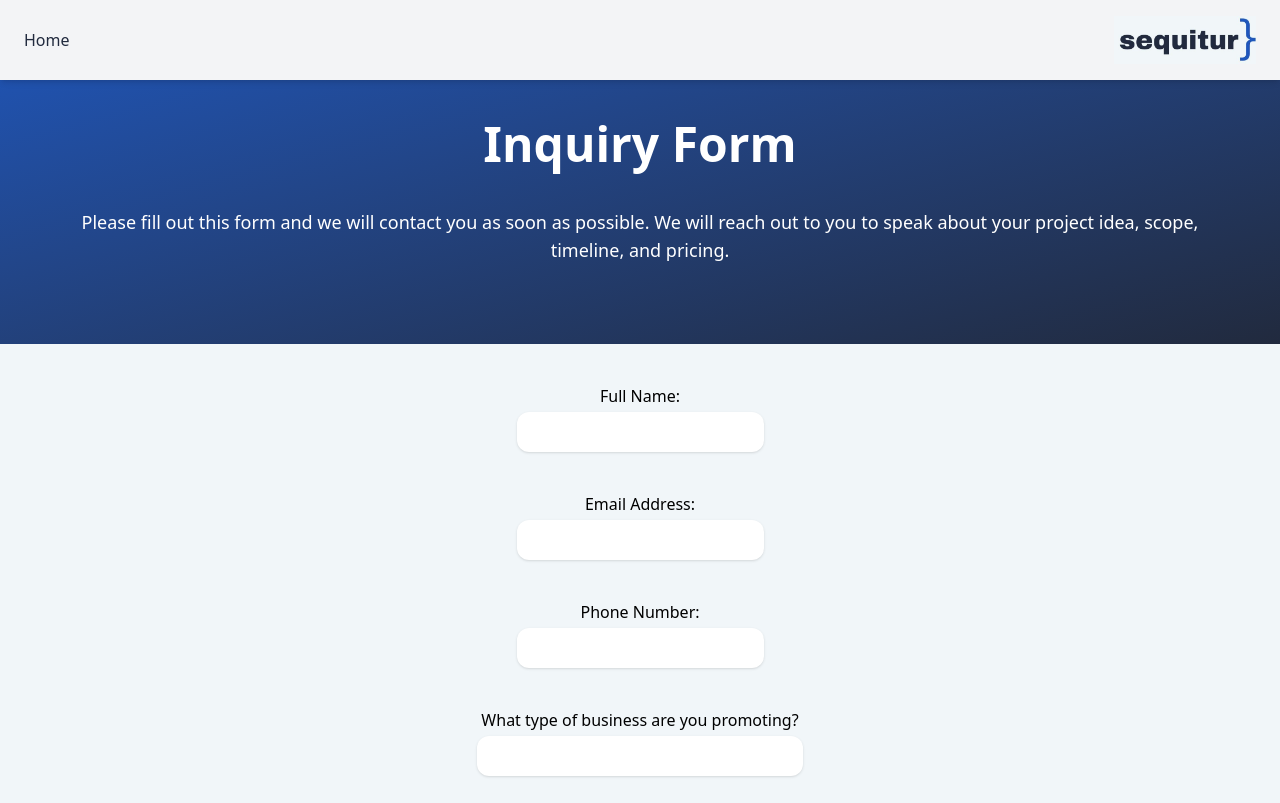
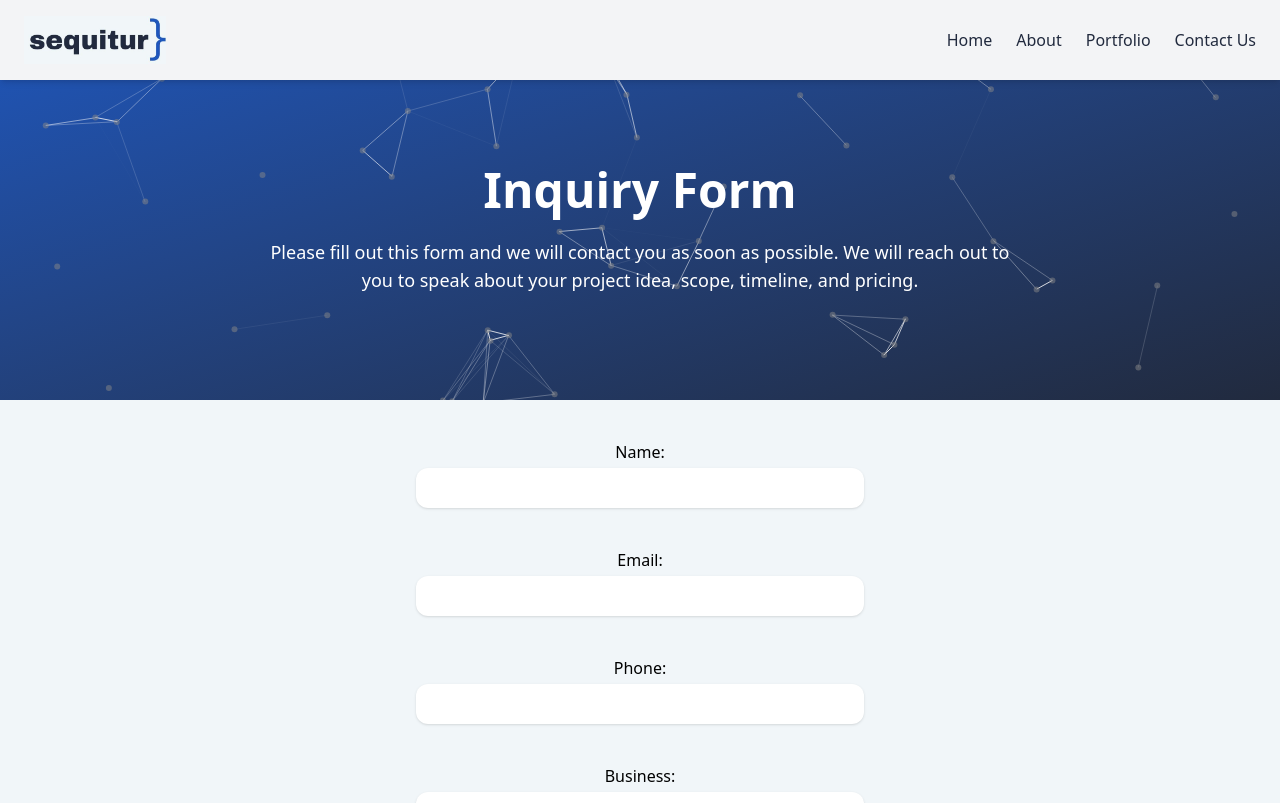
Before and after one commit to macj2005/Sequitur, a React (Vite) app: page /contact in a window 1280 px wide. Shown: the top 803 px of the page. Built offline with nearby package versions, Linux system fonts and the light colour scheme.

Commit message:
fixed nav

```diff
--- a/src/Contact.jsx
+++ b/src/Contact.jsx
@@ -1,4 +1,4 @@
-import { useState } from "react";
+import { useState, useEffect } from "react";
 import { Link, useNavigate } from "react-router-dom";
 
 export default function Contact() {
@@ -10,24 +10,19 @@ export default function Contact() {
         description: "",
     });
 
+    const [loading, setLoading] = useState(false);
+    const [showSuccess, setShowSuccess] = useState(false);
+    const navigate = useNavigate();
+
     const handleChange = (e) => {
         setForm({ ...form, [e.target.name]: e.target.value });
     };
 
-    const [loading, setLoading] = useState(false);
-    const [showSuccess, setShowSuccess] = useState(false);
-    const navigate = useNavigate();
-
     const handleSubmit = async (e) => {
         e.preventDefault();
         setLoading(true);
-
         const formData = new FormData();
-        formData.append("name", form.name);
-        formData.append("email", form.email);
-        formData.append("phone", form.phone);
-        formData.append("business", form.business);
-        formData.append("description", form.description);
+        Object.entries(form).forEach(([key, value]) => formData.append(key, value));
 
         try {
             const response = await fetch("https://script.google.com/macros/s/AKfycbyE0XWkWWV01XqCM1SOif6aIyuBWsOeyIJe7GbzUu8UaHc3PMyBPTp_JkcQGnFI7fpl/exec", {
@@ -36,18 +31,9 @@ export default function Contact() {
             });
 
             if (response.ok) {
-                setForm({
-                    name: "",
-                    email: "",
-                    phone: "",
-                    business: "",
-                    description: "",
-                });
+                setForm({ name: "", email: "", phone: "", business: "", description: "" });
                 setShowSuccess(true);
-
-                setTimeout(() => {
-                    navigate("/");
-                }, 2000);
+                setTimeout(() => navigate("/"), 2500);
             } else {
                 alert("Submission failed. Please try again.");
             }
@@ -57,78 +43,97 @@ export default function Contact() {
         } finally {
             setLoading(false);
         }
-
     };
 
+    // Load particles.js
+    useEffect(() => {
+        const loadParticles = () => {
+            if (window.particlesJS) {
+                window.particlesJS("particles-js", {
+                    particles: {
+                        number: { value: 80, density: { enable: true, value_area: 800 } },
+                        color: { value: "#888888" },
+                        shape: { type: "circle" },
+                        opacity: { value: 0.5 },
+                        size: { value: 3 },
+                        move: { enable: true, speed: 2 }
+                    },
+                    interactivity: {
+                        events: { onhover: { enable: true, mode: "repulse" } },
+                        modes: { repulse: { distance: 100 } }
+                    },
+                    retina_detect: true
+                });
+            } else {
+                setTimeout(loadParticles, 100);
+            }
+        };
+
+        const script = document.createElement("script");
+        script.src = "https://cdn.jsdelivr.net/npm/particles.js@2.0.0/particles.min.js";
+        script.onload = loadParticles;
+        document.body.appendChild(script);
+    }, []);
+
     return (
-        <>
+        <div className="bg-[#f1f6f9] max-w-screen-xl mx-auto relative z-10">
+            {/* Navigation */}
+            <nav className="w-full flex flex-col md:flex-row md:justify-between md:items-center px-6 py-4 bg-gray-100 shadow-md fixed top-0 left-0 z-50">
+                <div className="flex justify-center md:justify-start mb-4 md:mb-0">
+                    <img src="/images/logo-short.JPG" alt="Sequitur Logo" className="h-12 max-w-[300px] w-auto overflow-hidden" />
+                </div>
+                <div className="flex flex-wrap justify-center md:justify-end space-x-6">
+                    <Link to="/#home">
+                        <button className="text-[#212a3e] hover:text-blue-600 font-medium">
+                            Home
+                        </button>
+                    </Link>
+                    <Link to="/#about">
+                        <button className="text-[#212a3e] hover:text-blue-600 font-medium">
+                            About
+                        </button>
+                    </Link>
+                    <Link to="/#portfolio">
+                        <button className="text-[#212a3e] hover:text-blue-600 font-medium">
+                            Portfolio
+                        </button>
+                    </Link>
+                    <Link to="/#contact">
+                        <button className="text-[#212a3e] hover:text-blue-600 font-medium">
+                            Contact Us
+                        </button>
+                    </Link>
+                </div>
 
-        {/* Animated BG */}
-        <div className="fixed top-0 left-0 h-full w-full bg-[url('/images/background.jpg')] bg-repeat scroll-bg-x z-0"></div>
-
-        <div className="bg-[#f1f6f9] max-w-screen-xl mx-auto relative z-10">
-            {/* Hotbar */}
-            <nav className="w-full flex justify-between items-center px-6 py-4 bg-gray-100 shadow-md fixed top-0 left-0 z-50">
-                <Link to="/">
-                    <button className="text-[#212a3e] hover:text-blue-600 font-medium cursor-pointer">Home</button>
-                </Link>
-                <div className="text-blue-600">
-                    <img src="/images/logo-short.JPG" alt="Sequitur Logo" className="h-12 w-auto" />
-                </div>
             </nav>
 
-            { /* Header */}
-            <div className="justify-center py-20 text-white bg-gradient-to-br from-[#1e57be] to-[#212A3E]">
-                <h2 className="text-5xl py-10 font-bold">Inquiry Form</h2>
-                <p className="text-lg px-20 sm:px-15">Please fill out this form and we will contact you as soon as possible. We will reach out to you to speak about your project idea, scope, timeline, and pricing.</p>
+            {/* Hero Header with Particles */}
+            <div className="relative h-[400px] pt-15 w-full overflow-hidden">
+                <div id="particles-js" className="absolute inset-0 z-0 bg-gradient-to-br from-[#1e57be] to-[#212A3E]"></div>
+                <div className="relative z-10 flex flex-col items-center justify-center text-white h-full text-center px-4">
+                    <h2 className="text-5xl font-bold mb-6">Inquiry Form</h2>
+                    <p className="text-lg max-w-3xl">
+                        Please fill out this form and we will contact you as soon as possible.
+                        We will reach out to you to speak about your project idea, scope, timeline, and pricing.
+                    </p>
+                </div>
             </div>
 
             {/* Form */}
-            <form onSubmit={handleSubmit} className="space-y-10 pt-10 justify-items-center">
-                <div className="px-4 sm:px-10">
-                    <label className="block mb-1 px-1">Full Name:</label>
+            <form onSubmit={handleSubmit} className="space-y-10 pt-10">
+                {["name", "email", "phone", "business"].map((field, index) => (
+                    <div className="px-4 sm:px-10" key={index}>
+                        <label className="block mb-1 px-1 capitalize">{field}:</label>
                         <input
-                        type="text"
-                        name="name"
-                        value={form.name}
+                            type={field === "email" ? "email" : field === "phone" ? "tel" : "text"}
+                            name={field}
+                            value={form[field]}
                             onChange={handleChange}
                             required
                             className="w-full max-w-md p-2 rounded-xl shadow-sm focus:outline-none focus:ring-2 focus:ring-blue-400 bg-white text-gray-800 placeholder-gray-500"
                         />
                     </div>
-                <div className="px-4 sm:px-10">
-                    <label className="block mb-1 px-1">Email Address:</label>
-                    <input
-                        type="email"
-                        name="email"
-                        value={form.email}
-                        onChange={handleChange}
-                        required
-                        className="w-full max-w-md p-2 rounded-xl shadow-sm focus:outline-none focus:ring-2 focus:ring-blue-400 bg-white text-gray-800 placeholder-gray-500"
-                    />
-                </div>
-                <div className="px-4 sm:px-10">
-                    <label className="block mb-1 px-1">Phone Number:</label>
-                    <input
-                        type="tel"
-                        name="phone"
-                        value={form.phone}
-                        onChange={handleChange}
-                        required
-                        className="w-full max-w-md p-2 rounded-xl shadow-sm focus:outline-none focus:ring-2 focus:ring-blue-400 bg-white text-gray-800 placeholder-gray-500"
-                    />
-                </div>
-                <div className="px-4 sm:px-10">
-                    <label className="block mb-1 px-1">What type of business are you promoting?</label>
-                    <input
-                        type="text"
-                        name="business"
-                        value={form.business}
-                        onChange={handleChange}
-                        required
-                        className="w-full max-w-md p-2 rounded-xl shadow-sm focus:outline-none focus:ring-2 focus:ring-blue-400 bg-white text-gray-800 placeholder-gray-500"
-                    />
-                </div>
+                ))}
                 <div className="px-4 sm:px-10">
                     <label className="block mb-1 px-1">Please describe your project:</label>
                     <textarea
@@ -141,7 +146,7 @@ export default function Contact() {
                         placeholder="Describe what you need help with..."
                     />
                 </div>
-                <div className="py-10 bg-gradient-to-br from-[#1e57be] to-[#212A3E] w-full">
+                <div className="py-10 bg-gradient-to-br from-[#1e57be] to-[#212A3E] w-full text-center">
                     <button
                         type="submit"
                         disabled={loading}
@@ -161,7 +166,7 @@ export default function Contact() {
             </form>
 
             {/* Footer */}
-            <footer className="bg-[#f1f6f9] py-6 text-center text-sm text-[#212a3e] bottom-0 left-0 w-full z-50">
+            <footer className="bg-[#f1f6f9] py-6 text-center text-sm text-[#212a3e] w-full">
                 <div className="flex justify-center">
                     <img src="/images/logo-short.JPG" alt="Sequitur Logo" className="h-12 w-auto" />
                     <p className="pt-3.25 pl-5">&copy; 2025 Sequitur LLC. All rights reserved.</p>
@@ -177,9 +182,6 @@ export default function Contact() {
                     </div>
                 </div>
             )}
-
         </div>
-        </>
-
     );
 }
```
Lines whose indentation alone changed are shown as unchanged.
